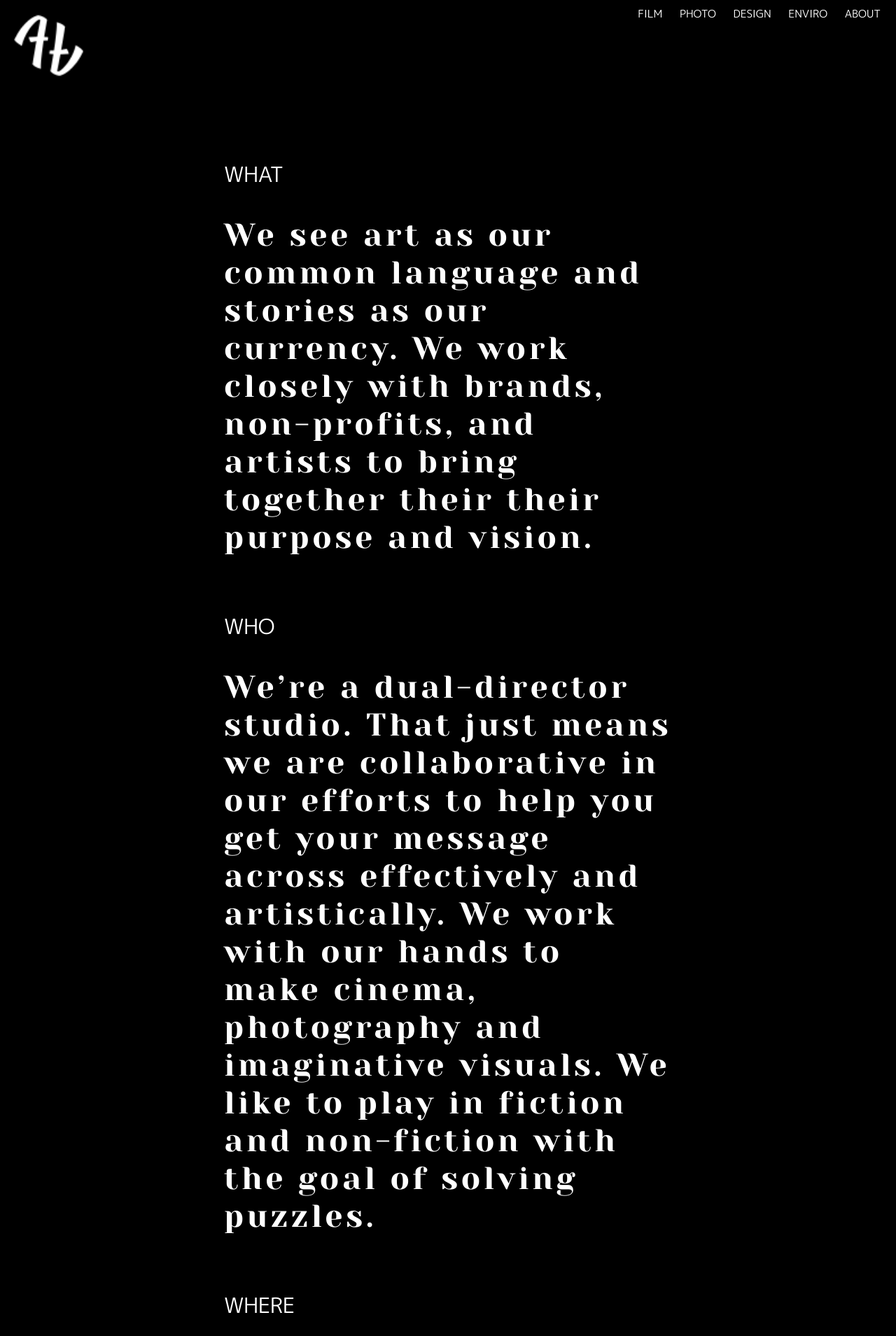
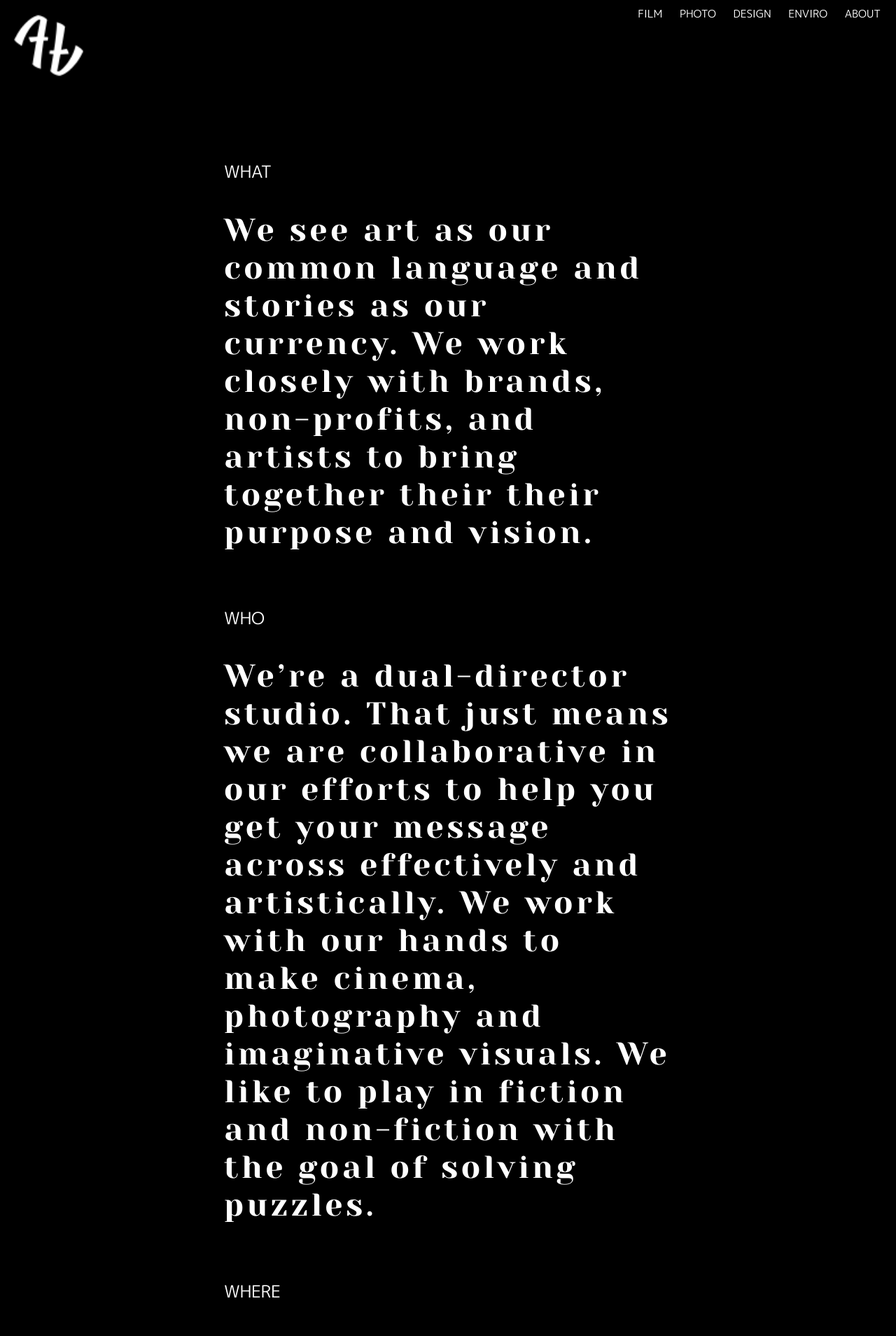
Before and after one commit to factorytown/factorytown.github.io, a Jekyll site: the page built from _pages/about.md, in a window 1280 px wide. Shown: the top 1909 px of the page at 70% size. Built offline with Jekyll 4.4.1, drawn with Linux system fonts in a browser that asks for light colours; nearby versions of some CDN libraries.

Commit message:
REV: Fonts
* Change H3 to “M Plus One” font
* Change Media Query sizes

```diff
--- a/_data/settings.yml
+++ b/_data/settings.yml
@@ -119,9 +119,9 @@
     letter_spacing: -0.02
     line_height: 1.2
   h3:
-    small_size: 22
-    medium_size: 25
-    large_size: 30
+    small_size: 20
+    medium_size: 22
+    large_size: 24
     weight: 500
     letter_spacing: -0.02
     line_height: 1.3
--- a/_sass/_my-styles.scss
+++ b/_sass/_my-styles.scss
@@ -46,6 +46,7 @@
 
 h3 {
 	color: #fff !important;
+	font: "M PLUS 1p", sans-serif;
 }
 
 // Homepage Overlay w/ Animation
@@ -111,10 +112,10 @@
 // Animation
 @keyframes typewriter{
 	from{
-		opacity: 0;
+		width: 0;
 	}
 	to {
-		opacity: 1;
+		width: 1;
 	}
 }
 .listing-item__image {
```
